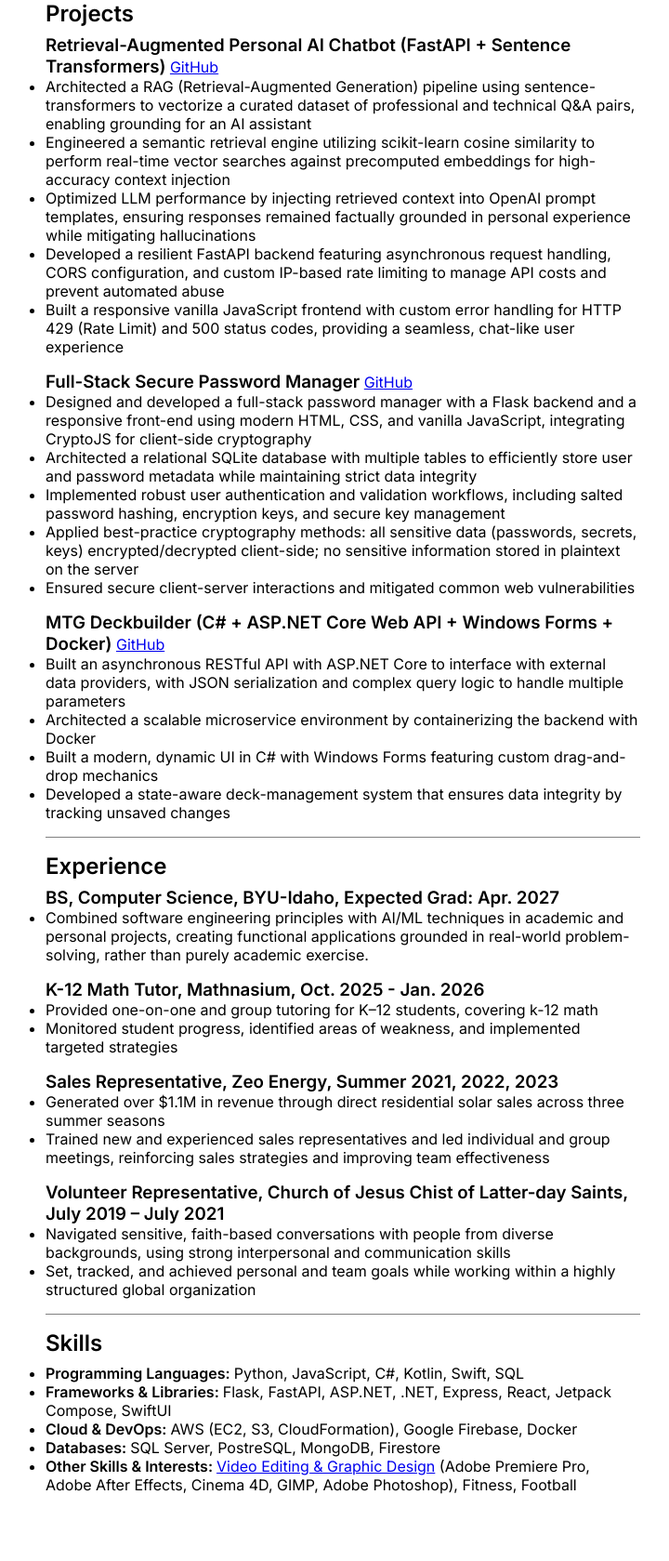
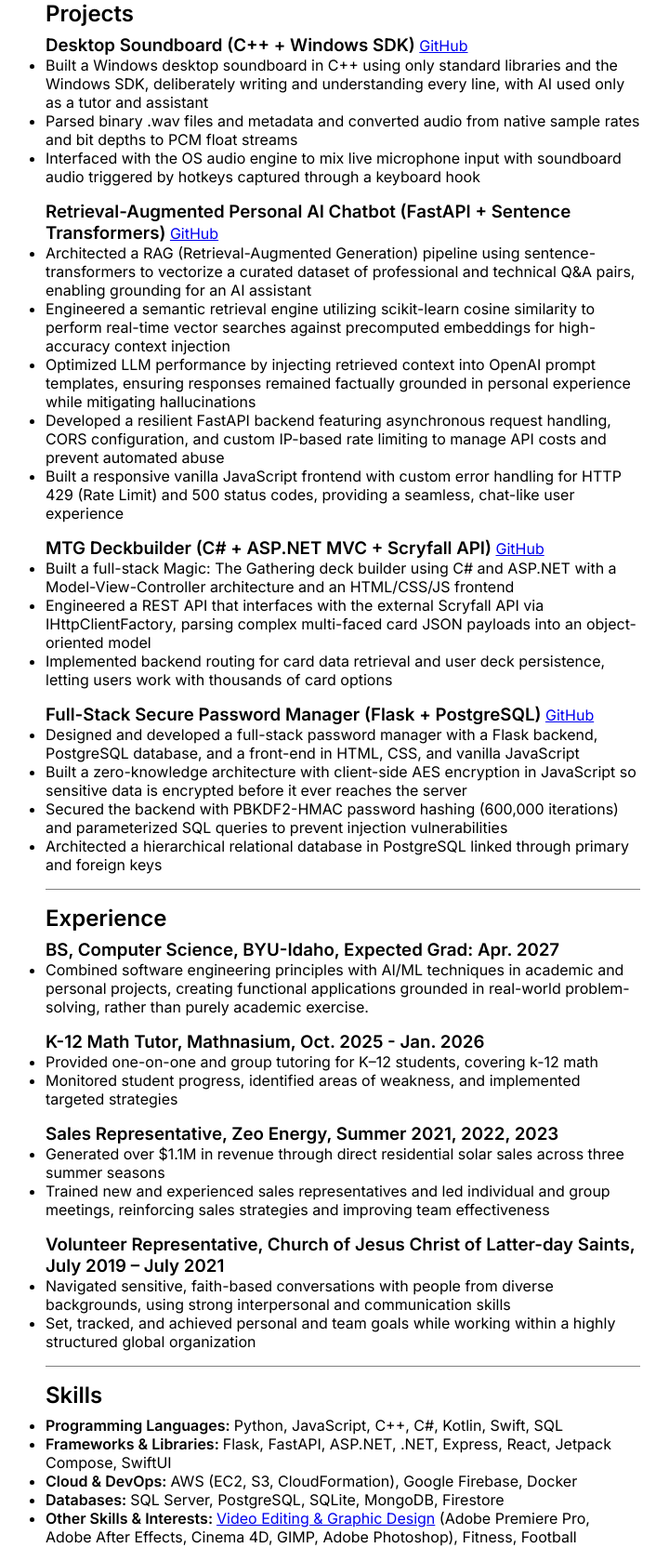
Before and after one commit to dominiccc13/augmented-chatbot-2, a FastAPI app: page /resume in a window 1280 px wide. Shown: the part 129-1808 px from the top of the page at 93% size, without its empty margins (271-991 px from the left). Before the commit the page ends 1736 px from the top, so only its background shows below. Run offline with FastAPI, Linux system fonts and the light colour scheme; parts of the project's set-up code (start-up, migrations or seed data) failed here and were passed over.

Commit message:
updated resume

```diff
--- a/templates/resume.html
+++ b/templates/resume.html
@@ -16,6 +16,13 @@
         </header>
         <div id="projects" class="container">
             <h2>Projects</h2>
+            <h3>Desktop Soundboard (C++ + Windows SDK)</h3>
+            <a href="https://github.com/dominiccc13/Soundboard_Cpp_Windows_SDK" target="_blank">GitHub</a>
+            <ul>
+                <li>Built a Windows desktop soundboard in C++ using only standard libraries and the Windows SDK, deliberately writing and understanding every line, with AI used only as a tutor and assistant</li>
+                <li>Parsed binary .wav files and metadata and converted audio from native sample rates and bit depths to PCM float streams</li>
+                <li>Interfaced with the OS audio engine to mix live microphone input with soundboard audio triggered by hotkeys captured through a keyboard hook</li>
+            </ul>
             <h3>Retrieval-Augmented Personal AI Chatbot (FastAPI + Sentence Transformers)</h3>
             <a href="/">GitHub</a>
             <ul>
@@ -25,22 +32,20 @@
                 <li>Developed a resilient FastAPI backend featuring asynchronous request handling, CORS configuration, and custom IP-based rate limiting to manage API costs and prevent automated abuse</li>
                 <li>Built a responsive vanilla JavaScript frontend with custom error handling for HTTP 429 (Rate Limit) and 500 status codes, providing a seamless, chat-like user experience</li>
             </ul>
-            <h3>Full-Stack Secure Password Manager</h3>
-            <a href="https://github.com/dominiccc13/local_pwm" target="_blank">GitHub</a>
+            <h3>MTG Deckbuilder (C# + ASP.NET MVC + Scryfall API)</h3>
+            <a href="https://github.com/dominiccc13/MTG-Deck-Builder_Cs_ASP.NET" target="_blank">GitHub</a>
             <ul>
-                <li>Designed and developed a full-stack password manager with a Flask backend and a responsive front-end using modern HTML, CSS, and vanilla JavaScript, integrating CryptoJS for client-side cryptography</li>
-                <li>Architected a relational SQLite database with multiple tables to efficiently store user and password metadata while maintaining strict data integrity</li>
-                <li>Implemented robust user authentication and validation workflows, including salted password hashing, encryption keys, and secure key management</li>
-                <li>Applied best-practice cryptography methods: all sensitive data (passwords, secrets, keys) encrypted/decrypted client-side; no sensitive information stored in plaintext on the server</li>
-                <li>Ensured secure client-server interactions and mitigated common web vulnerabilities</li>
+                <li>Built a full-stack Magic: The Gathering deck builder using C# and ASP.NET with a Model-View-Controller architecture and an HTML/CSS/JS frontend</li>
+                <li>Engineered a REST API that interfaces with the external Scryfall API via IHttpClientFactory, parsing complex multi-faced card JSON payloads into an object-oriented model</li>
+                <li>Implemented backend routing for card data retrieval and user deck persistence, letting users work with thousands of card options</li>
             </ul>
-            <h3>MTG Deckbuilder (C# + ASP.NET Core Web API + Windows Forms + Docker)</h3>
-            <a href="https://github.com/dominiccc13/local_pwm" target="_blank">GitHub</a>
+            <h3>Full-Stack Secure Password Manager (Flask + PostgreSQL)</h3>
+            <a href="https://github.com/dominiccc13/Password-Manager_Python_Flask" target="_blank">GitHub</a>
             <ul>
-                <li>Built an asynchronous RESTful API with ASP.NET Core to interface with external data providers, with JSON serialization and complex query logic to handle multiple parameters</li>
-                <li>Architected a scalable microservice environment by containerizing the backend with Docker</li>
-                <li>Built a modern, dynamic UI in C# with Windows Forms featuring custom drag-and-drop mechanics</li>
-                <li>Developed a state-aware deck-management system that ensures data integrity by tracking unsaved changes</li>
+                <li>Designed and developed a full-stack password manager with a Flask backend, PostgreSQL database, and a front-end in HTML, CSS, and vanilla JavaScript</li>
+                <li>Built a zero-knowledge architecture with client-side AES encryption in JavaScript so sensitive data is encrypted before it ever reaches the server</li>
+                <li>Secured the backend with PBKDF2-HMAC password hashing (600,000 iterations) and parameterized SQL queries to prevent injection vulnerabilities</li>
+                <li>Architected a hierarchical relational database in PostgreSQL linked through primary and foreign keys</li>
             </ul>
         </div>
         <div id="experience" class="container">
@@ -57,7 +62,7 @@
                     <li>Generated over $1.1M in revenue through direct residential solar sales across three summer seasons</li>
                     <li>Trained new and experienced sales representatives and led individual and group meetings, reinforcing sales strategies and improving team effectiveness</li>
                 </ul>
-                <h3><strong>Volunteer Representative, Church of Jesus Chist of Latter-day Saints, July 2019 – July 2021</strong></h3>
+                <h3><strong>Volunteer Representative, Church of Jesus Christ of Latter-day Saints, July 2019 – July 2021</strong></h3>
                 <ul>
                     <li>Navigated sensitive, faith-based conversations with people from diverse backgrounds, using strong interpersonal and communication skills</li>
                     <li>Set, tracked, and achieved personal and team goals while working within a highly structured global organization</li>
@@ -66,10 +71,10 @@
         <div id="skills" class="container">
             <h2>Skills</h2>
             <ul>
-                <li><strong>Programming Languages: </strong>Python, JavaScript, C#, Kotlin, Swift, SQL</li>
+                <li><strong>Programming Languages: </strong>Python, JavaScript, C++, C#, Kotlin, Swift, SQL</li>
                 <li><strong>Frameworks & Libraries: </strong>Flask, FastAPI, ASP.NET, .NET, Express, React, Jetpack Compose, SwiftUI</li>
                 <li><strong>Cloud & DevOps: </strong>AWS (EC2, S3, CloudFormation), Google Firebase, Docker</li>
-                <li><strong>Databases: </strong>SQL Server, PostreSQL, MongoDB, Firestore</li>
+                <li><strong>Databases: </strong>SQL Server, PostgreSQL, SQLite, MongoDB, Firestore</li>
                 <li><strong>Other Skills & Interests: </strong><a href="/design" target="_blank">Video Editing & Graphic Design</a> (Adobe Premiere Pro, Adobe After Effects, Cinema 4D, GIMP, Adobe Photoshop), Fitness, Football</li>
             </ul>
         </div>
```
